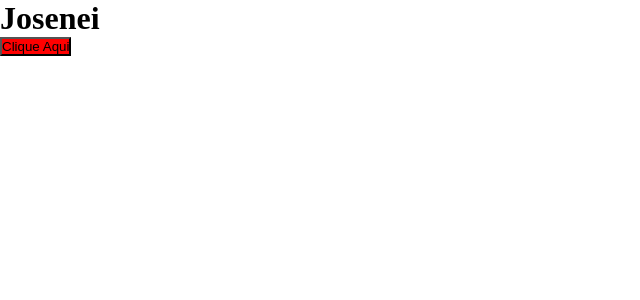
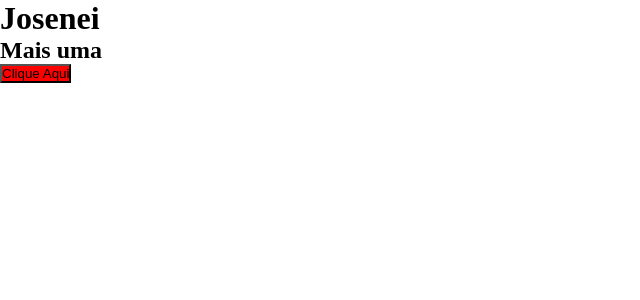
Before and after one commit to joseneisantana/PortfolioGithub, a React (Create React App) app: page / in a window 1280 px wide. Shown: the top 300 px of the page, without its empty margins (0-640 px from the left). Built offline with nearby package versions, Linux system fonts and the light colour scheme.

Commit message:
Reconfigurand o ambiente 02

```diff
--- a/src/Testando.tsx
+++ b/src/Testando.tsx
@@ -7,6 +7,7 @@ function Testando() {
   return (
     <div>
       <h1>Josenei</h1>
+      <h2>Mais uma</h2>
       <Botao>Clique Aqui</Botao>
     </div>
   )
```
